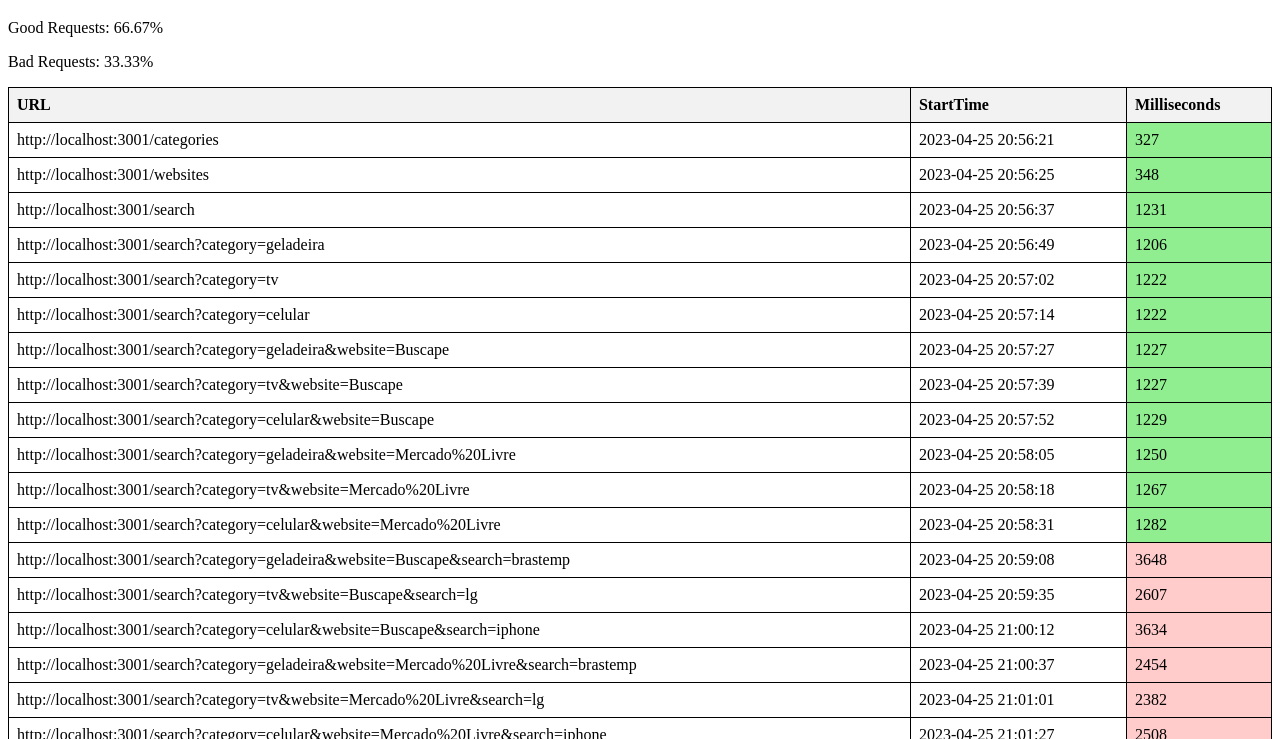
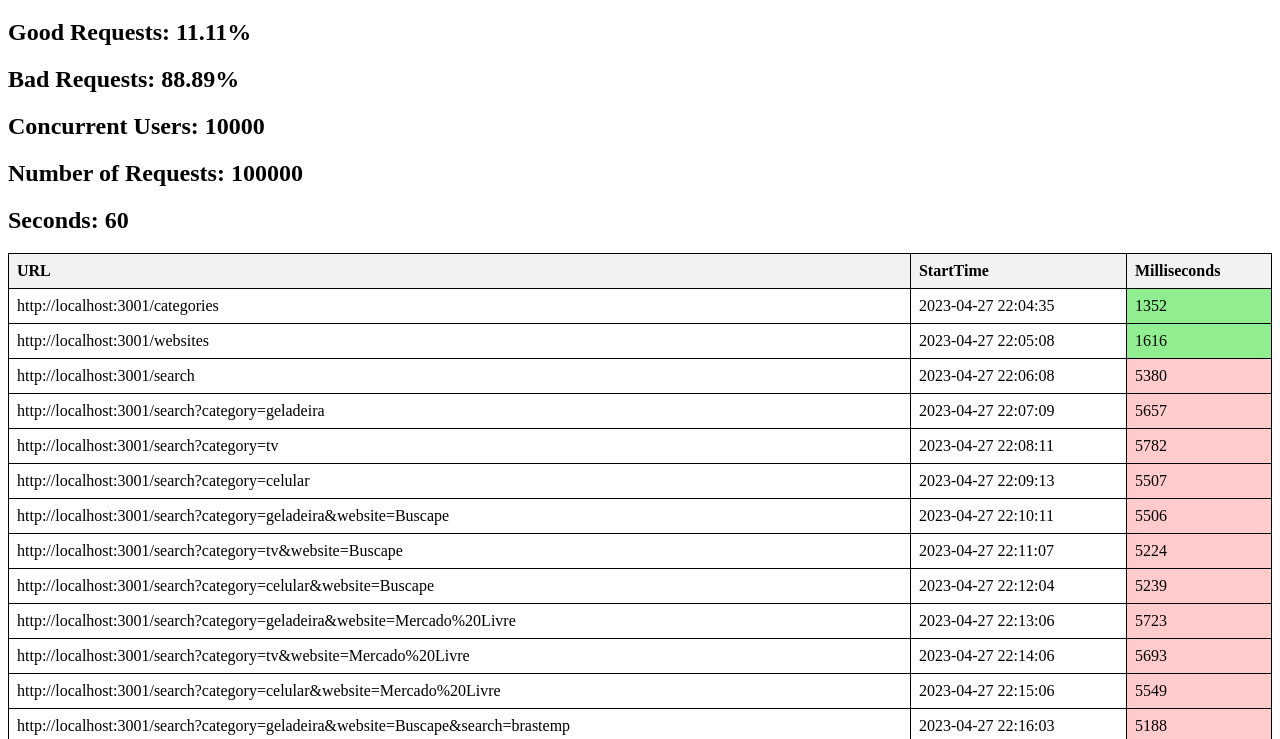
Before and after one commit to AndreyNovaes/backend_service, a website: page report_load_test/report.html in a window 1280 px wide. Shown: the part 61-800 px from the top of the page. Drawn offline with Linux system fonts and the light colour scheme.

Commit message:
feat: add new parameters on load test report

```diff
--- a/report_load_test/report.html
+++ b/report_load_test/report.html
@@ -28,8 +28,11 @@
 </head>
 <body>
     <h1>Load Test Results</h1>
-    <p>Good Requests: 66.67%</p>
-    <p>Bad Requests: 33.33%</p>
+    <h2>Good Requests: 11.11%</h2>
+    <h2>Bad Requests: 88.89%</h2>
+    <h2>Concurrent Users: 10000</h2>
+    <h2>Number of Requests: 100000</h2>
+    <h2>Seconds: 60</h2>
     <table>
         <thead>
             <tr>
@@ -42,110 +45,110 @@
 
                 <tr>
                     <td>http://localhost:3001/categories</td>
-                    <td>2023-04-25 20:56:21</td>
-                    <td class="green">327</td>
+                    <td>2023-04-27 22:04:35</td>
+                    <td class="green">1352</td>
                 </tr>
 
                 <tr>
                     <td>http://localhost:3001/websites</td>
-                    <td>2023-04-25 20:56:25</td>
-                    <td class="green">348</td>
+                    <td>2023-04-27 22:05:08</td>
+                    <td class="green">1616</td>
                 </tr>
 
                 <tr>
                     <td>http://localhost:3001/search</td>
-                    <td>2023-04-25 20:56:37</td>
-                    <td class="green">1231</td>
+                    <td>2023-04-27 22:06:08</td>
+                    <td class="red">5380</td>
                 </tr>
 
                 <tr>
                     <td>http://localhost:3001/search?category=geladeira</td>
-                    <td>2023-04-25 20:56:49</td>
-                    <td class="green">1206</td>
+                    <td>2023-04-27 22:07:09</td>
+                    <td class="red">5657</td>
                 </tr>
 
                 <tr>
                     <td>http://localhost:3001/search?category=tv</td>
-                    <td>2023-04-25 20:57:02</td>
-                    <td class="green">1222</td>
+                    <td>2023-04-27 22:08:11</td>
+                    <td class="red">5782</td>
                 </tr>
 
                 <tr>
                     <td>http://localhost:3001/search?category=celular</td>
-                    <td>2023-04-25 20:57:14</td>
-                    <td class="green">1222</td>
+                    <td>2023-04-27 22:09:13</td>
+                    <td class="red">5507</td>
                 </tr>
 
                 <tr>
                     <td>http://localhost:3001/search?category=geladeira&website=Buscape</td>
-                    <td>2023-04-25 20:57:27</td>
-                    <td class="green">1227</td>
+                    <td>2023-04-27 22:10:11</td>
+                    <td class="red">5506</td>
                 </tr>
 
                 <tr>
                     <td>http://localhost:3001/search?category=tv&website=Buscape</td>
-                    <td>2023-04-25 20:57:39</td>
-                    <td class="green">1227</td>
+                    <td>2023-04-27 22:11:07</td>
+                    <td class="red">5224</td>
                 </tr>
 
                 <tr>
                     <td>http://localhost:3001/search?category=celular&website=Buscape</td>
-                    <td>2023-04-25 20:57:52</td>
-                    <td class="green">1229</td>
+                    <td>2023-04-27 22:12:04</td>
+                    <td class="red">5239</td>
                 </tr>
 
                 <tr>
                     <td>http://localhost:3001/search?category=geladeira&website=Mercado%20Livre</td>
-                    <td>2023-04-25 20:58:05</td>
-                    <td class="green">1250</td>
+                    <td>2023-04-27 22:13:06</td>
+                    <td class="red">5723</td>
                 </tr>
 
                 <tr>
                     <td>http://localhost:3001/search?category=tv&website=Mercado%20Livre</td>
-                    <td>2023-04-25 20:58:18</td>
-                    <td class="green">1267</td>
+                    <td>2023-04-27 22:14:06</td>
+                    <td class="red">5693</td>
                 </tr>
 
                 <tr>
                     <td>http://localhost:3001/search?category=celular&website=Mercado%20Livre</td>
-                    <td>2023-04-25 20:58:31</td>
-                    <td class="green">1282</td>
+                    <td>2023-04-27 22:15:06</td>
+                    <td class="red">5549</td>
                 </tr>
 
                 <tr>
                     <td>http://localhost:3001/search?category=geladeira&website=Buscape&search=brastemp</td>
-                    <td>2023-04-25 20:59:08</td>
-                    <td class="red">3648</td>
+                    <td>2023-04-27 22:16:03</td>
+                    <td class="red">5188</td>
                 </tr>
 
                 <tr>
                     <td>http://localhost:3001/search?category=tv&website=Buscape&search=lg</td>
-                    <td>2023-04-25 20:59:35</td>
-                    <td class="red">2607</td>
+                    <td>2023-04-27 22:16:59</td>
+                    <td class="red">4925</td>
                 </tr>
 
                 <tr>
                     <td>http://localhost:3001/search?category=celular&website=Buscape&search=iphone</td>
-                    <td>2023-04-25 21:00:12</td>
-                    <td class="red">3634</td>
+                    <td>2023-04-27 22:17:56</td>
+                    <td class="red">5039</td>
                 </tr>
 
                 <tr>
                     <td>http://localhost:3001/search?category=geladeira&website=Mercado%20Livre&search=brastemp</td>
-                    <td>2023-04-25 21:00:37</td>
-                    <td class="red">2454</td>
+                    <td>2023-04-27 22:18:59</td>
+                    <td class="red">5799</td>
                 </tr>
 
                 <tr>
                     <td>http://localhost:3001/search?category=tv&website=Mercado%20Livre&search=lg</td>
-                    <td>2023-04-25 21:01:01</td>
-                    <td class="red">2382</td>
+                    <td>2023-04-27 22:20:00</td>
+                    <td class="red">5776</td>
                 </tr>
 
                 <tr>
                     <td>http://localhost:3001/search?category=celular&website=Mercado%20Livre&search=iphone</td>
-                    <td>2023-04-25 21:01:27</td>
-                    <td class="red">2508</td>
+                    <td>2023-04-27 22:21:02</td>
+                    <td class="red">5653</td>
                 </tr>
 
         </tbody>
```
Also changed, not shown: report_load_test/load_tests_results.csv (+18 -18 lines), report_load_test/report_template.html (+5 -2 lines), 4 other files.
